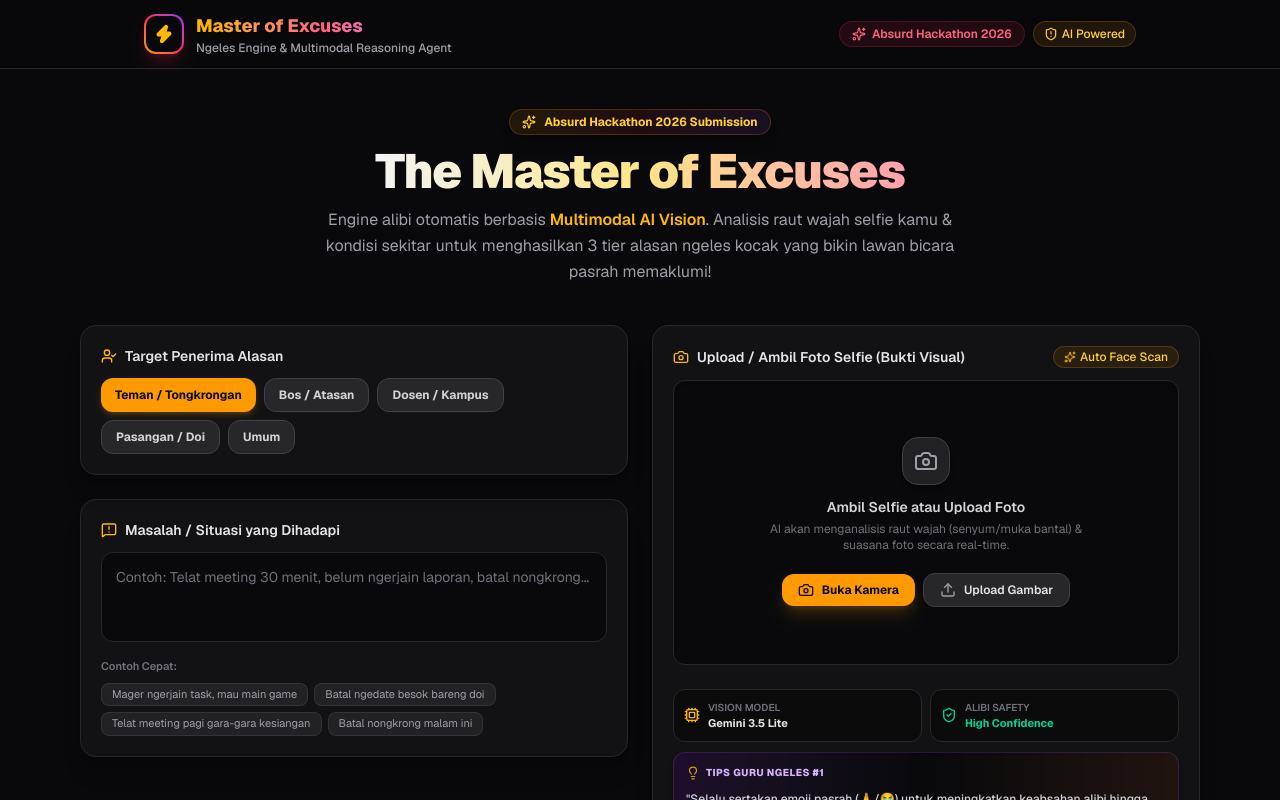
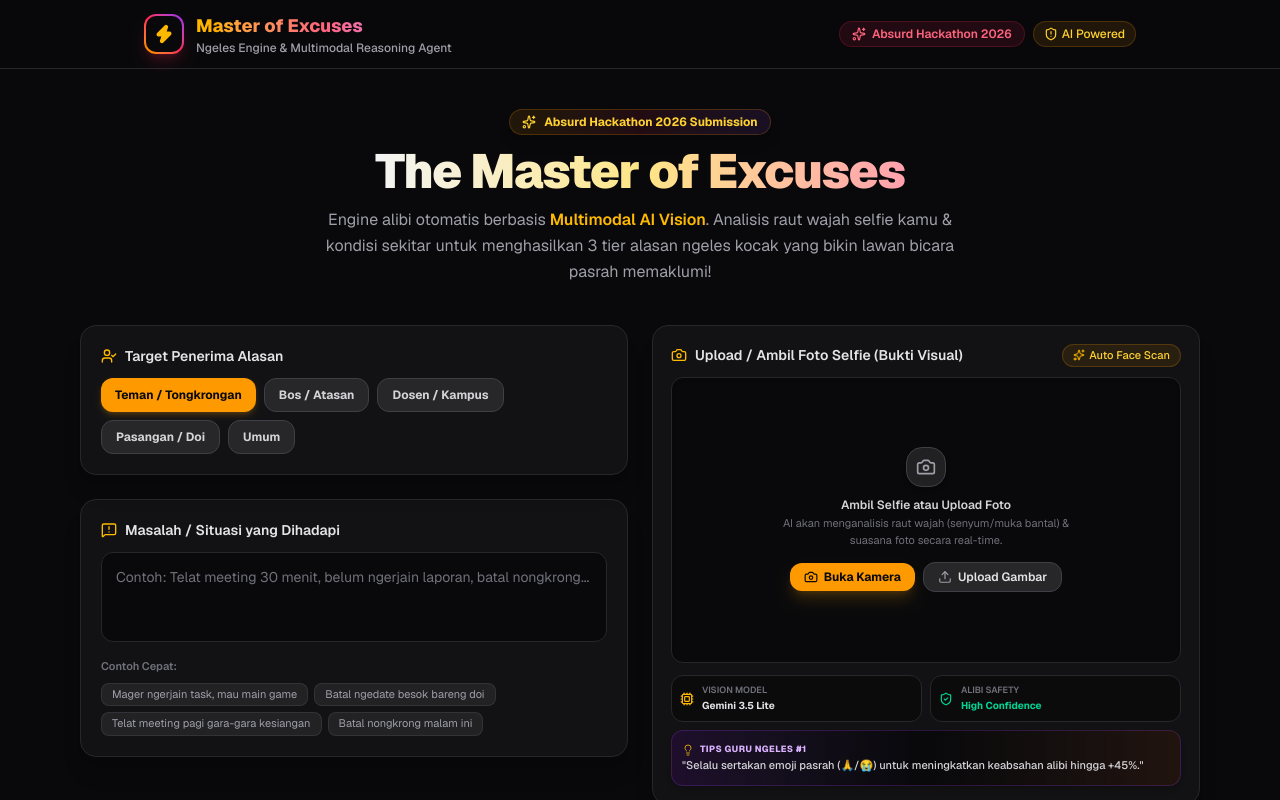
Before and after one commit to ZurielManurung/ngeles-engine, a Next.js app: page / in a window 1280 px wide. Shown: the top 800 px of the page. Built offline with nearby package versions, Linux system fonts and the light colour scheme.

Commit message:
Fix: Make right column height perfectly match left column height

```diff
--- a/src/components/CameraCapture.tsx
+++ b/src/components/CameraCapture.tsx
@@ -117,19 +117,19 @@ export default function CameraCapture({ onImageCaptured, imagePreview }: CameraC
   }, []);
 
   return (
-    <div className="bg-zinc-900/60 border border-zinc-800 rounded-2xl p-4 sm:p-5 flex flex-col gap-4 shadow-xl h-full justify-between">
-      <div className="flex flex-col gap-3">
+    <div className="bg-zinc-900/60 border border-zinc-800 rounded-2xl p-4.5 flex flex-col gap-3 shadow-xl h-full justify-between">
+      <div className="flex flex-col gap-2.5">
         <div className="flex items-center justify-between">
           <label className="text-sm font-semibold text-zinc-200 flex items-center gap-2">
             <Camera className="w-4 h-4 text-amber-400" />
             <span>Upload / Ambil Foto Selfie (Bukti Visual)</span>
           </label>
           {imagePreview ? (
-            <span className="text-xs px-2.5 py-0.5 rounded-full bg-emerald-500/10 text-emerald-400 border border-emerald-500/20 flex items-center gap-1 font-medium">
+            <span className="text-[11px] px-2.5 py-0.5 rounded-full bg-emerald-500/10 text-emerald-400 border border-emerald-500/20 flex items-center gap-1 font-medium">
               <Check className="w-3 h-3" /> Foto Siap!
             </span>
           ) : (
-            <span className="text-xs px-2.5 py-0.5 rounded-full bg-amber-500/10 text-amber-300 border border-amber-500/20 flex items-center gap-1 font-medium">
+            <span className="text-[11px] px-2.5 py-0.5 rounded-full bg-amber-500/10 text-amber-300 border border-amber-500/20 flex items-center gap-1 font-medium">
               <Sparkles className="w-3 h-3 text-amber-400" /> Auto Face Scan
             </span>
           )}
@@ -150,9 +150,9 @@ export default function CameraCapture({ onImageCaptured, imagePreview }: CameraC
               <button
                 type="button"
                 onClick={capturePhoto}
-                className="absolute bottom-4 left-1/2 -translate-x-1/2 bg-amber-500 hover:bg-amber-400 text-zinc-950 font-bold px-6 py-2.5 rounded-full shadow-lg shadow-amber-500/30 flex items-center gap-2 transition-transform active:scale-95 z-10"
+                className="absolute bottom-3 left-1/2 -translate-x-1/2 bg-amber-500 hover:bg-amber-400 text-zinc-950 font-bold px-5 py-2 rounded-full shadow-lg shadow-amber-500/30 flex items-center gap-2 transition-transform active:scale-95 z-10 text-xs"
               >
-                <Camera className="w-5 h-5" /> Jepret Foto!
+                <Camera className="w-4 h-4" /> Jepret Foto!
               </button>
             </div>
           )}
@@ -170,11 +170,11 @@ export default function CameraCapture({ onImageCaptured, imagePreview }: CameraC
                 <button
                   type="button"
                   onClick={startCamera}
-                  className="bg-zinc-900/90 hover:bg-zinc-800 text-zinc-200 text-xs font-semibold px-4 py-2 rounded-xl border border-zinc-700 flex items-center gap-1.5 shadow-lg"
+                  className="bg-zinc-900/90 hover:bg-zinc-800 text-zinc-200 text-xs font-semibold px-3.5 py-1.5 rounded-xl border border-zinc-700 flex items-center gap-1.5 shadow-lg"
                 >
                   <RefreshCw className="w-3.5 h-3.5" /> Foto Ulang Kamera
                 </button>
-                <label className="cursor-pointer bg-amber-500/90 hover:bg-amber-400 text-zinc-950 text-xs font-bold px-4 py-2 rounded-xl flex items-center gap-1.5 shadow-lg">
+                <label className="cursor-pointer bg-amber-500/90 hover:bg-amber-400 text-zinc-950 text-xs font-bold px-3.5 py-1.5 rounded-xl flex items-center gap-1.5 shadow-lg">
                   <Upload className="w-3.5 h-3.5" /> Ganti File
                   <input
                     type="file"
@@ -189,33 +189,33 @@ export default function CameraCapture({ onImageCaptured, imagePreview }: CameraC
 
           {/* Case 3: Initial Empty State */}
           {!isCameraActive && !imagePreview && (
-            <div className="p-6 text-center flex flex-col items-center gap-3">
-              <div className="w-12 h-12 rounded-2xl bg-zinc-800/80 border border-zinc-700 flex items-center justify-center text-zinc-400 shadow-md">
-                <Camera className="w-6 h-6" />
+            <div className="p-5 text-center flex flex-col items-center gap-2.5">
+              <div className="w-10 h-10 rounded-2xl bg-zinc-800/80 border border-zinc-700 flex items-center justify-center text-zinc-400 shadow-md">
+                <Camera className="w-5 h-5" />
               </div>
               <div>
-                <p className="text-sm font-semibold text-zinc-300">Ambil Selfie atau Upload Foto</p>
-                <p className="text-xs text-zinc-500 mt-1 max-w-xs">
+                <p className="text-xs font-semibold text-zinc-300">Ambil Selfie atau Upload Foto</p>
+                <p className="text-[11px] text-zinc-500 mt-0.5 max-w-xs">
                   AI akan menganalisis raut wajah (senyum/muka bantal) & suasana foto secara real-time.
                 </p>
               </div>
 
               {cameraError && (
-                <p className="text-xs text-rose-400 flex items-center gap-1 bg-rose-500/10 px-3 py-1 rounded-lg border border-rose-500/20">
-                  <AlertCircle className="w-3.5 h-3.5" /> {cameraError}
+                <p className="text-[11px] text-rose-400 flex items-center gap-1 bg-rose-500/10 px-2.5 py-1 rounded-lg border border-rose-500/20">
+                  <AlertCircle className="w-3 h-3" /> {cameraError}
                 </p>
               )}
 
-              <div className="flex flex-wrap justify-center items-center gap-2 mt-2">
+              <div className="flex flex-wrap justify-center items-center gap-2 mt-1">
                 <button
                   type="button"
                   onClick={startCamera}
-                  className="bg-amber-500 hover:bg-amber-400 text-zinc-950 text-xs font-bold px-4 py-2 rounded-xl flex items-center gap-2 shadow-lg shadow-amber-500/20 transition hover:scale-105 active:scale-95"
+                  className="bg-amber-500 hover:bg-amber-400 text-zinc-950 text-xs font-bold px-3.5 py-1.5 rounded-xl flex items-center gap-1.5 shadow-lg shadow-amber-500/20 transition hover:scale-105 active:scale-95"
                 >
-                  <Camera className="w-4 h-4" /> Buka Kamera
+                  <Camera className="w-3.5 h-3.5" /> Buka Kamera
                 </button>
-                <label className="cursor-pointer bg-zinc-800 hover:bg-zinc-700 text-zinc-200 border border-zinc-700 text-xs font-semibold px-4 py-2 rounded-xl flex items-center gap-2 transition">
-                  <Upload className="w-4 h-4 text-zinc-400" /> Upload Gambar
+                <label className="cursor-pointer bg-zinc-800 hover:bg-zinc-700 text-zinc-200 border border-zinc-700 text-xs font-semibold px-3.5 py-1.5 rounded-xl flex items-center gap-1.5 transition">
+                  <Upload className="w-3.5 h-3.5 text-zinc-400" /> Upload Gambar
                   <input
                     type="file"
                     accept="image/*"
@@ -231,35 +231,35 @@ export default function CameraCapture({ onImageCaptured, imagePreview }: CameraC
         </div>
       </div>
 
-      {/* AI Radar Stats & Fixed Height Tips Widget */}
-      <div className="flex flex-col gap-2.5 pt-2">
+      {/* AI Radar Stats & Compact Tips Widget */}
+      <div className="flex flex-col gap-2">
         {/* Radar Metrics Grid */}
         <div className="grid grid-cols-2 gap-2">
-          <div className="bg-zinc-950/80 border border-zinc-800 rounded-xl p-2.5 flex items-center gap-2">
-            <Cpu className="w-4 h-4 text-amber-400 shrink-0" />
+          <div className="bg-zinc-950/80 border border-zinc-800 rounded-xl p-2 flex items-center gap-2">
+            <Cpu className="w-3.5 h-3.5 text-amber-400 shrink-0" />
             <div>
-              <p className="text-[10px] text-zinc-500 font-semibold uppercase">Vision Model</p>
-              <p className="text-[11px] font-bold text-zinc-200">Gemini 3.5 Lite</p>
+              <p className="text-[9px] text-zinc-500 font-semibold uppercase">Vision Model</p>
+              <p className="text-[10px] font-bold text-zinc-200">Gemini 3.5 Lite</p>
             </div>
           </div>
-          <div className="bg-zinc-950/80 border border-zinc-800 rounded-xl p-2.5 flex items-center gap-2">
-            <ShieldCheck className="w-4 h-4 text-emerald-400 shrink-0" />
+          <div className="bg-zinc-950/80 border border-zinc-800 rounded-xl p-2 flex items-center gap-2">
+            <ShieldCheck className="w-3.5 h-3.5 text-emerald-400 shrink-0" />
             <div>
-              <p className="text-[10px] text-zinc-500 font-semibold uppercase">Alibi Safety</p>
-              <p className="text-[11px] font-bold text-emerald-400">High Confidence</p>
+              <p className="text-[9px] text-zinc-500 font-semibold uppercase">Alibi Safety</p>
+              <p className="text-[10px] font-bold text-emerald-400">High Confidence</p>
             </div>
           </div>
         </div>
 
-        {/* Dynamic Tips Box with Paten Fixed Minimum Height (min-h-[66px]) to Prevent Layout Shift */}
-        <div className="bg-gradient-to-r from-purple-950/30 via-zinc-950 to-amber-950/30 border border-purple-500/20 rounded-xl p-3 flex items-start gap-2.5 shadow-md min-h-[68px] justify-center flex-col">
+        {/* Dynamic Tips Box with Compact Padding & Paten Height */}
+        <div className="bg-gradient-to-r from-purple-950/30 via-zinc-950 to-amber-950/30 border border-purple-500/20 rounded-xl p-2.5 flex flex-col justify-center shadow-md min-h-[56px]">
           <div className="flex items-center gap-1.5">
-            <Lightbulb className="w-3.5 h-3.5 text-amber-400 shrink-0 animate-pulse" />
-            <p className="text-[10px] font-extrabold text-purple-300 uppercase tracking-wider">
+            <Lightbulb className="w-3 h-3 text-amber-400 shrink-0 animate-pulse" />
+            <p className="text-[9px] font-extrabold text-purple-300 uppercase tracking-wider">
               Tips Guru Ngeles #{(currentTipIdx % 4) + 1}
             </p>
           </div>
-          <p className="text-xs text-zinc-300 font-medium leading-tight transition-all duration-300 mt-0.5">
+          <p className="text-[11px] text-zinc-300 font-medium leading-tight transition-all duration-300 mt-0.5">
             "{tips[currentTipIdx]}"
           </p>
         </div>
```
